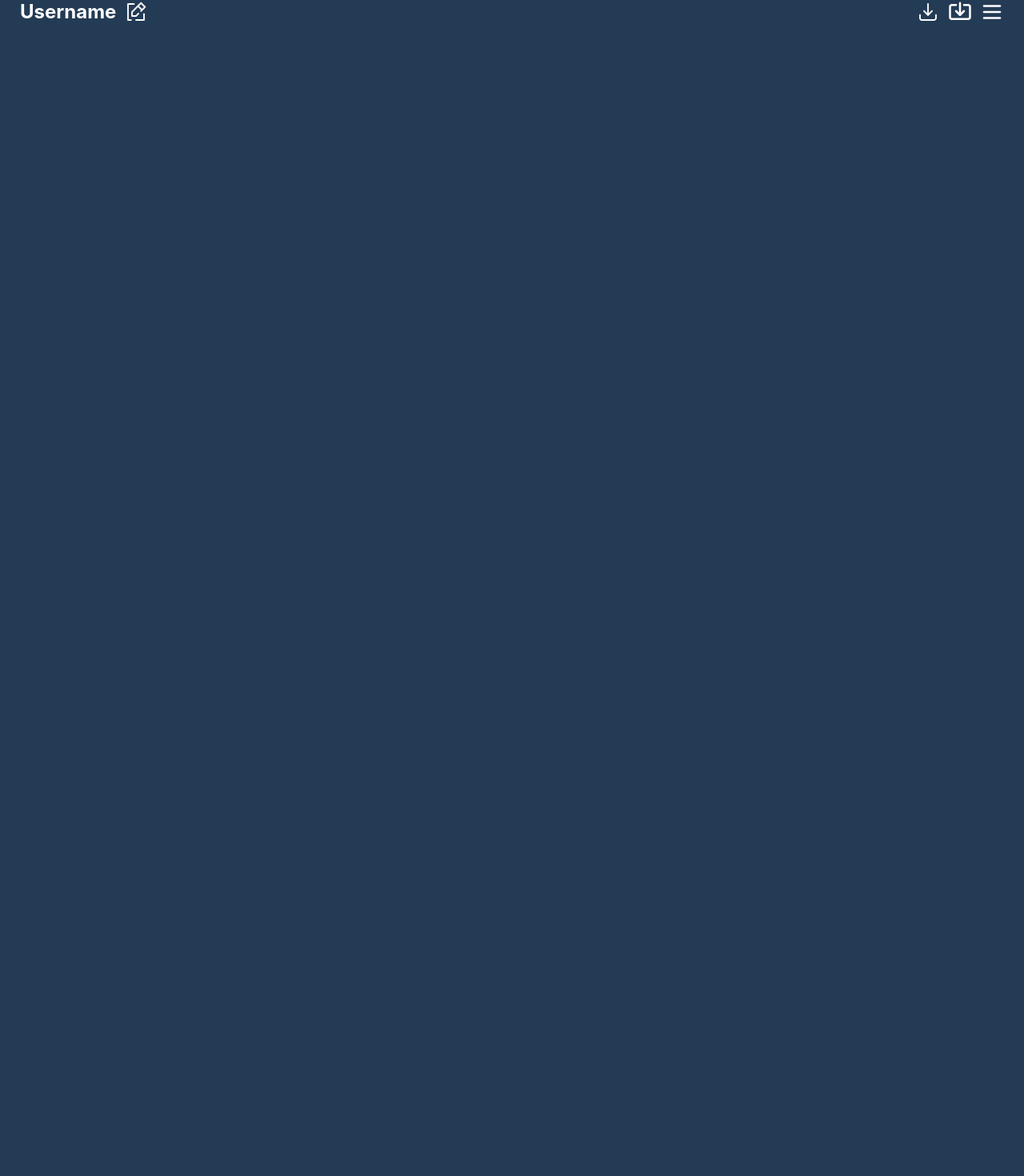
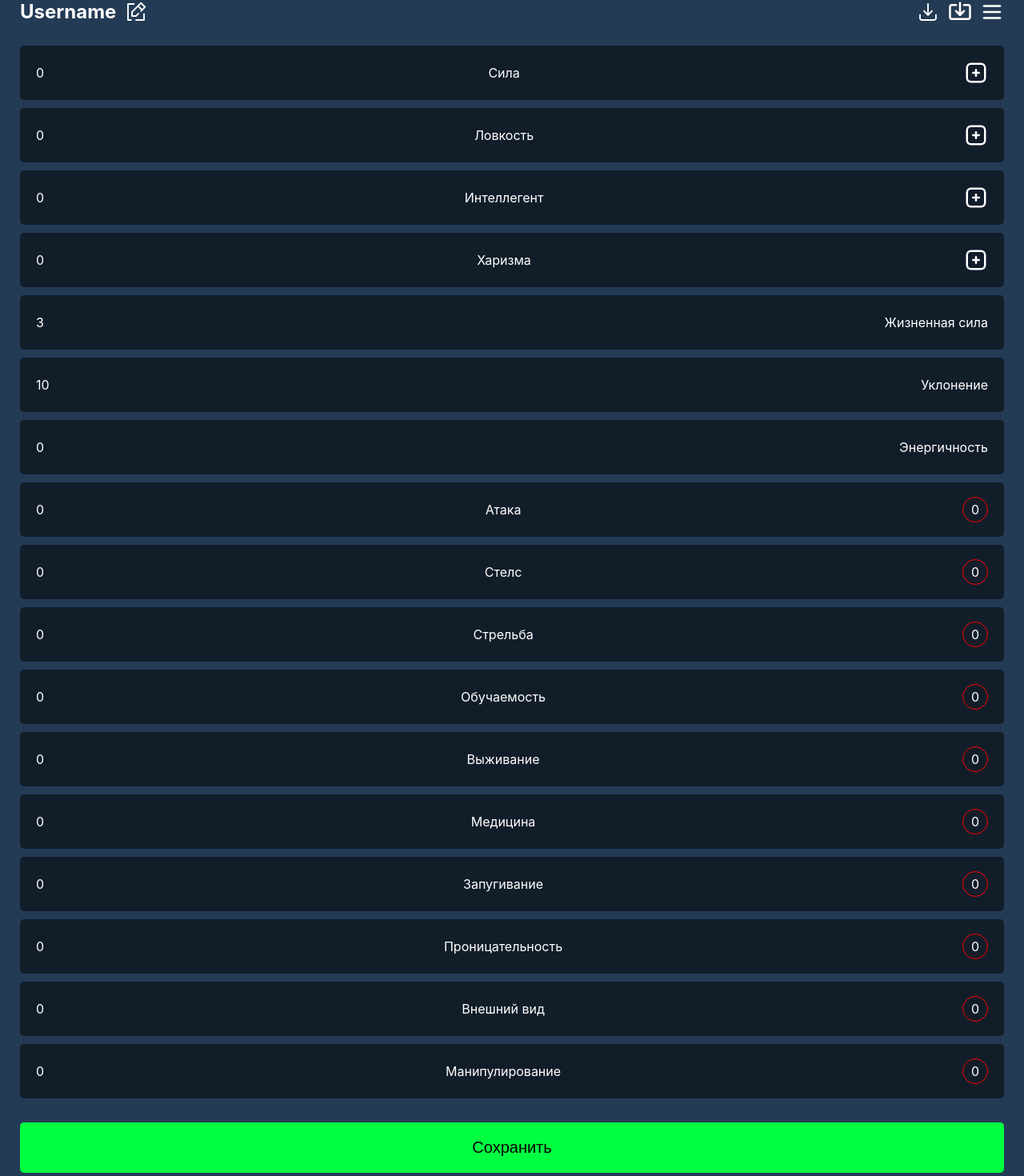
Before and after one commit to TeryaevAndrey/rpg-character, a React (Create React App) app: page / in a window 1280 px wide. Shown: the part 27-1497 px from the top of the page at 80% size. Before the commit the page ends 800 px from the top, so only its background shows below. Built offline with nearby package versions, Linux system fonts and the light colour scheme.

Commit message:
rework-layout-main-page

```diff
--- /dev/null
+++ b/src/components/Field/Field.tsx
@@ -0,0 +1,35 @@
+import React, { FC } from "react";
+import styles from "./field.module.css";
+import AddImg from "../../images/add.svg";
+
+interface IField {
+  value: number;
+  title: string;
+  onClick?: React.MouseEventHandler;
+  main?: boolean;
+  level?: number;
+}
+
+const Field: FC<IField> = ({ value, title, onClick, main = false, level }) => {
+  return (
+    <div className={styles.wrapper}>
+      <div className={styles.inner}>
+        <p>{value}</p>
+        <p>{title}</p>
+
+        {level !== undefined && <div className={styles.level}>{level}</div>}
+
+        {main && (
+          <img
+            className={styles.icon}
+            onClick={onClick}
+            src={AddImg}
+            alt="Плюс"
+          />
+        )}
+      </div>
+    </div>
+  );
+};
+
+export default Field;
--- /dev/null
+++ b/src/components/Field/field.module.css
@@ -0,0 +1,32 @@
+.wrapper {
+    width: 100%;
+    min-height: 40px;
+    background-color: rgba(0, 0, 0, 0.5);
+    border-radius: 5px;
+}
+
+.inner {
+    display: flex;
+    justify-content: space-between;
+    align-items: center;
+    padding: 10px 20px;
+}
+
+.icon {
+    width: 30px;
+    height: 30px;
+    cursor: pointer;
+}
+
+.level {
+    display: inline-block;
+    padding: 5px;
+    border: 1px solid red;
+    border-radius: 50%;
+    color: #fff;
+    width: 20px;
+    height: 20px;
+    display: flex;
+    justify-content: center;
+    align-items: center;
+}
--- a/src/index.css
+++ b/src/index.css
@@ -191,6 +191,28 @@ a {
   }
 }
 
+.main {
+  padding-bottom: 30px;
+}
+
+.list {
+  display: flex;
+  flex-direction: column;
+  width: 100%;
+  gap: 10px;
+}
+
+.save-btn {
+  padding: 20px 20px;
+  background-color: #00FF41;
+  border-radius: 5px;
+  width: 100%;
+  min-height: 40px;
+  font-size: 20px;
+  font-weight: 500;
+  margin-top: 30px;
+}
+
 @media (max-width: 450px) {
   .login-box {
     max-width: 90%;
--- a/src/pages/MainPage/MainPage.tsx
+++ b/src/pages/MainPage/MainPage.tsx
@@ -1,10 +1,213 @@
 import React, { FC } from "react";
+import Field from "../../components/Field/Field";
 import Header from "../../components/Header/Header";
 
 const MainPage: FC = () => {
+  const [parameters, setParameters] = React.useState<IParameters>({
+    power: 0,
+    dexterity: 0,
+    intelligence: 0,
+    charisma: 0,
+
+    lifeForce: 3,
+    evasion: 10,
+    energy: 0,
+
+    attack: {
+      value: 0,
+      level: 0,
+    },
+    stels: {
+      value: 0,
+      level: 0,
+    },
+    shooting: {
+      value: 0,
+      level: 0,
+    },
+    learnability: {
+      value: 0,
+      level: 0,
+    },
+    survival: {
+      value: 0,
+      level: 0,
+    },
+    medicine: {
+      value: 0,
+      level: 0,
+    },
+    intimidation: {
+      value: 0,
+      level: 0,
+    },
+    insight: {
+      value: 0,
+      level: 0,
+    },
+    appearance: {
+      value: 0,
+      level: 0,
+    },
+    manipulation: {
+      value: 0,
+      level: 0,
+    },
+  });
+
+  React.useEffect(() => {
+    setParameters({
+      ...parameters,
+      lifeForce: 3 + parameters.power,
+      attack: { ...parameters.attack, value: parameters.power },
+    });
+  }, [parameters.power]);
+
+  React.useEffect(() => {
+    setParameters({
+      ...parameters,
+      evasion: 10 + parameters.dexterity,
+      stels: { ...parameters.stels, value: parameters.dexterity },
+      shooting: { ...parameters.shooting, value: parameters.dexterity },
+      energy: parameters.dexterity + parameters.intelligence,
+    });
+  }, [parameters.dexterity]);
+
+  React.useEffect(() => {
+    setParameters({
+      ...parameters,
+      learnability: {
+        ...parameters.learnability,
+        value: parameters.intelligence,
+      },
+      survival: { ...parameters.survival, value: parameters.intelligence },
+      medicine: { ...parameters.medicine, value: parameters.intelligence },
+      energy: parameters.dexterity + parameters.intelligence,
+    });
+  }, [parameters.intelligence]);
+
+  React.useEffect(() => {
+    setParameters({
+      ...parameters,
+      intimidation: { ...parameters.intimidation, value: parameters.charisma },
+      insight: { ...parameters.insight, value: parameters.charisma },
+      appearance: { ...parameters.appearance, value: parameters.charisma },
+      manipulation: { ...parameters.manipulation, value: parameters.charisma },
+    });
+  }, [parameters.charisma]);
+
   return (
     <>
       <Header />
+      <section className="main">
+        <div className="container">
+          <div className="list">
+            <Field
+              value={parameters.power}
+              title="Сила"
+              onClick={() => {
+                setParameters({ ...parameters, power: parameters.power + 1 });
+              }}
+              main={true}
+            />
+            <Field
+              value={parameters.dexterity}
+              title="Ловкость"
+              onClick={() => {
+                setParameters({
+                  ...parameters,
+                  dexterity: parameters.dexterity + 1,
+                });
+              }}
+              main={true}
+            />
+            <Field
+              value={parameters.intelligence}
+              title="Интеллегент"
+              onClick={() => {
+                setParameters({
+                  ...parameters,
+                  intelligence: parameters.intelligence + 1,
+                });
+              }}
+              main={true}
+            />
+            <Field
+              value={parameters.charisma}
+              title="Харизма"
+              onClick={() => {
+                setParameters({
+                  ...parameters,
+                  charisma: parameters.charisma + 1,
+                });
+              }}
+              main={true}
+            />
+
+            <Field value={parameters.lifeForce} title="Жизненная сила" />
+            <Field value={parameters.evasion} title="Уклонение" />
+            <Field value={parameters.energy} title="Энергичность" />
+
+            <Field
+              value={parameters.attack.value}
+              title="Атака"
+              level={parameters.attack.level}
+            />
+
+            <Field
+              value={parameters.stels.value}
+              title="Стелс"
+              level={parameters.stels.level}
+            />
+            <Field
+              value={parameters.shooting.value}
+              title="Стрельба"
+              level={parameters.shooting.level}
+            />
+
+            <Field
+              value={parameters.learnability.value}
+              title="Обучаемость"
+              level={parameters.learnability.level}
+            />
+            <Field
+              value={parameters.survival.value}
+              title="Выживание"
+              level={parameters.survival.level}
+            />
+            <Field
+              value={parameters.medicine.value}
+              title="Медицина"
+              level={parameters.medicine.level}
+            />
+
+            <Field
+              value={parameters.intimidation.value}
+              title="Запугивание"
+              level={parameters.intimidation.level}
+            />
+            <Field
+              value={parameters.insight.value}
+              title="Проницательность"
+              level={parameters.insight.level}
+            />
+            <Field
+              value={parameters.appearance.value}
+              title="Внешний вид"
+              level={parameters.appearance.level}
+            />
+
+            <Field
+              value={parameters.manipulation.value}
+              title="Манипулирование"
+              level={parameters.manipulation.level}
+            />
+          </div>
+          <button className="save-btn">
+            Сохранить
+          </button>
+        </div>
+      </section>
     </>
   );
 };
```
Also changed, not shown: src/components/Characteristic/Characteristic.tsx (deleted, +0 -12 lines), src/types.d.ts (added, +50 -0 lines), src/components/Characteristic/characteristic.module.css (deleted), src/images/add.svg (added).
